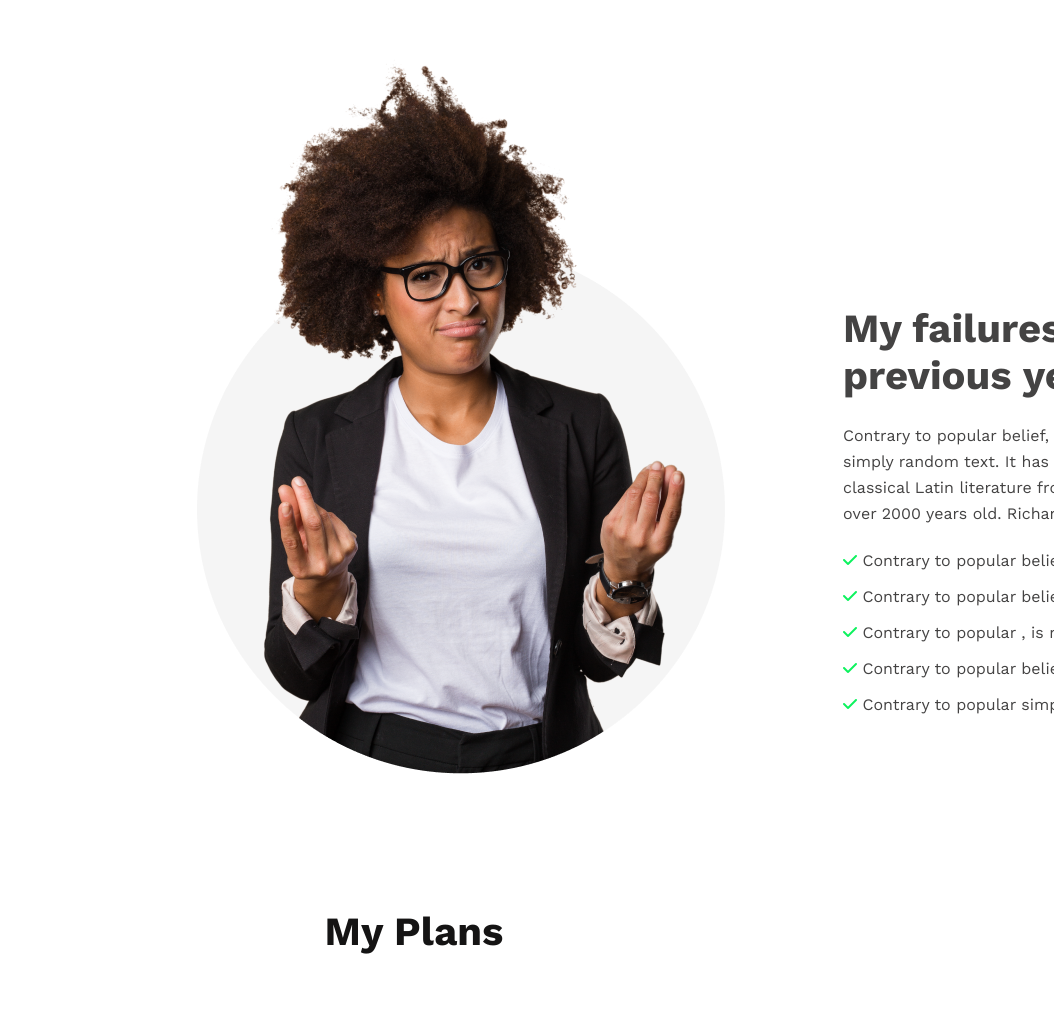
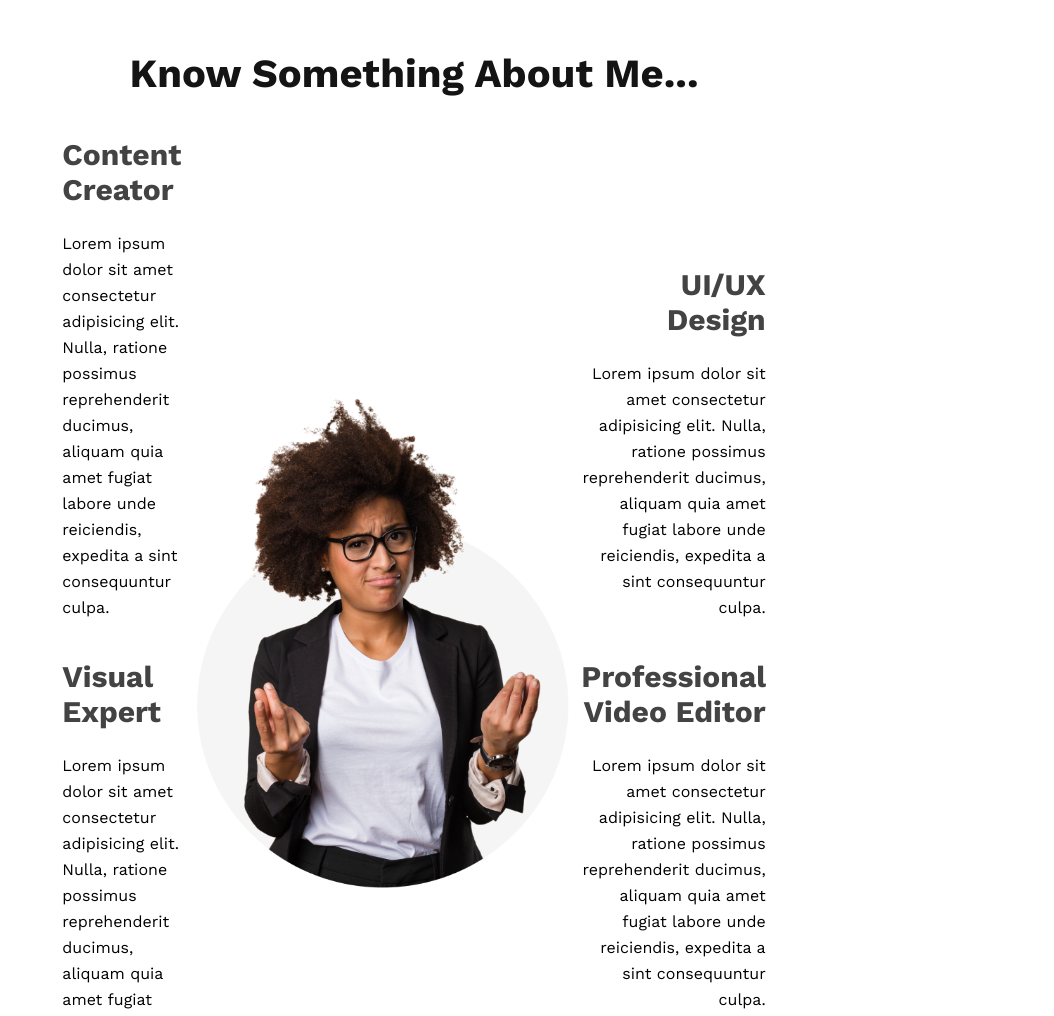
Before and after one commit to Tanvir1717/new-year-new-me, a plain HTML site: page index.html in a window 1280 px wide. Shown: the part 880-1896 px from the top of the page, without its empty margins (226-1280 px from the left). Drawn offline with nearby package versions, Linux system fonts and the light colour scheme.

Commit message:
about section added

```diff
--- a/css/style.css
+++ b/css/style.css
@@ -58,6 +58,62 @@
 
 
 /* banner-styles */
+
+
+/* about-stules */
+
+.about-contents {
+    display: flex;
+    justify-content: center;
+    align-items: center;
+    padding: 40px 300px;
+}
+
+.about-title {
+    font-weight: 700;
+    font-size: 40px;
+    line-height: 47px;
+    color: #151414;
+    text-align: center;
+}
+
+.about-description-title {
+    font-weight: 700;
+    font-size: 30px;
+    line-height: 35px;
+    color: #444343;
+    text-align: left;
+}
+
+.about-description-title-right {
+    font-weight: 700;
+    font-size: 30px;
+    line-height: 35px;
+    color: #444343;
+    text-align: right;
+}
+
+.description-about {
+    text-align: left;
+    font-size: 16px;
+    line-height: 26px;
+    padding-top: 24px;
+}
+
+.description-about-right {
+    text-align: right;
+    font-size: 16px;
+    line-height: 26px;
+    padding-top: 24px;
+}
+
+.about-img img {
+    height: 500px;
+    width: 400px;
+}
+
+
+/* about-stules */
 
 
 /* failure-styles */
@@ -192,8 +248,8 @@
 .footer-content {
     display: flex;
     justify-content: center;
-    gap: 450px;
-    padding: 130px 0;
+    gap: 340px;
+    padding: 80px 0;
 }
 
 .footer-description {
@@ -201,7 +257,7 @@
 }
 
 .subscribe {
-    width: 500px;
+    width: 350px;
 }
 
 .footer-title {
@@ -234,7 +290,7 @@
     padding-top: 20px;
     padding-bottom: 20px;
     padding-left: 10px;
-    padding-right: 150px;
+    padding-right: 140px;
     color: #F8F8F8;
     border: 2px solid #F8F8F8;
     border-radius: 8px;
--- a/index.html
+++ b/index.html
@@ -26,6 +26,28 @@
             </div>
         </section>
         <!-- banner-section -->
+        <!-- about-section -->
+        <section class="about section-padding">
+            <h1 class="about-title">Know Something About Me...</h1>
+            <div class="about-contents">
+                <div class="about-description">
+                    <p class="about-description-title">Content Creator</p>
+                    <p class="description-about">Lorem ipsum dolor sit amet consectetur adipisicing elit. Nulla, ratione possimus reprehenderit ducimus, aliquam quia amet fugiat labore unde reiciendis, expedita a sint consequuntur culpa.</p> <br> <br>
+                    <p class="about-description-title">Visual Expert</p>
+                    <p class="description-about">Lorem ipsum dolor sit amet consectetur adipisicing elit. Nulla, ratione possimus reprehenderit ducimus, aliquam quia amet fugiat labore unde reiciendis, expedita a sint consequuntur culpa.</p>
+                </div>
+                <div class="about-img">
+                    <img src="images/person.png" alt="">
+                </div>
+                <div class="about-description">
+                    <p class="about-description-title-right">UI/UX Design</p>
+                    <p class="description-about-right">Lorem ipsum dolor sit amet consectetur adipisicing elit. Nulla, ratione possimus reprehenderit ducimus, aliquam quia amet fugiat labore unde reiciendis, expedita a sint consequuntur culpa.</p> <br> <br>
+                    <p class="about-description-title-right">Professional Video Editor</p>
+                    <p class="description-about-right">Lorem ipsum dolor sit amet consectetur adipisicing elit. Nulla, ratione possimus reprehenderit ducimus, aliquam quia amet fugiat labore unde reiciendis, expedita a sint consequuntur culpa.</p>
+                </div>
+            </div>
+        </section>
+        <!-- about-section -->
         <!-- failure-section -->
         <section class="failure-section section-padding">
             <div class="failure-contents">
```
